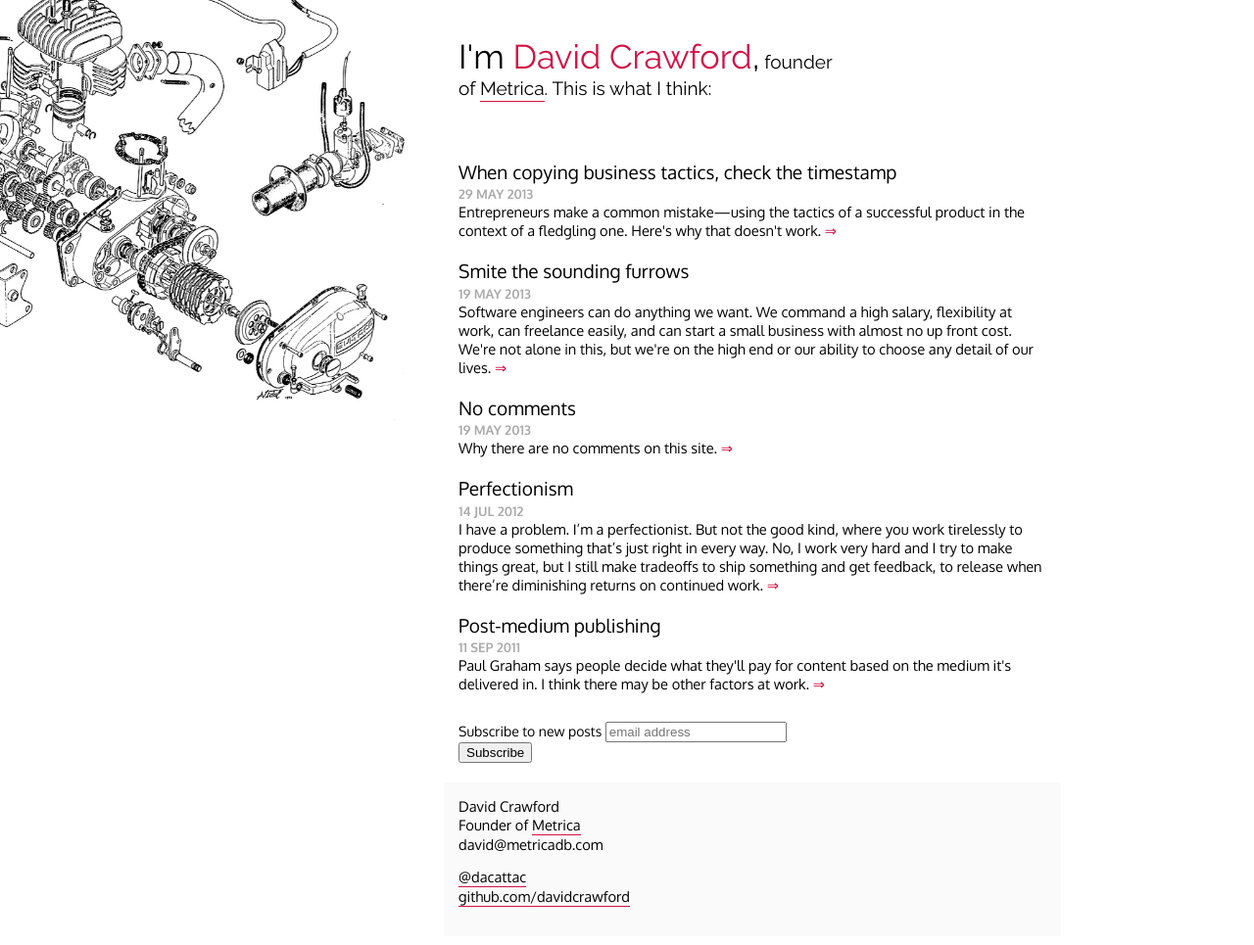
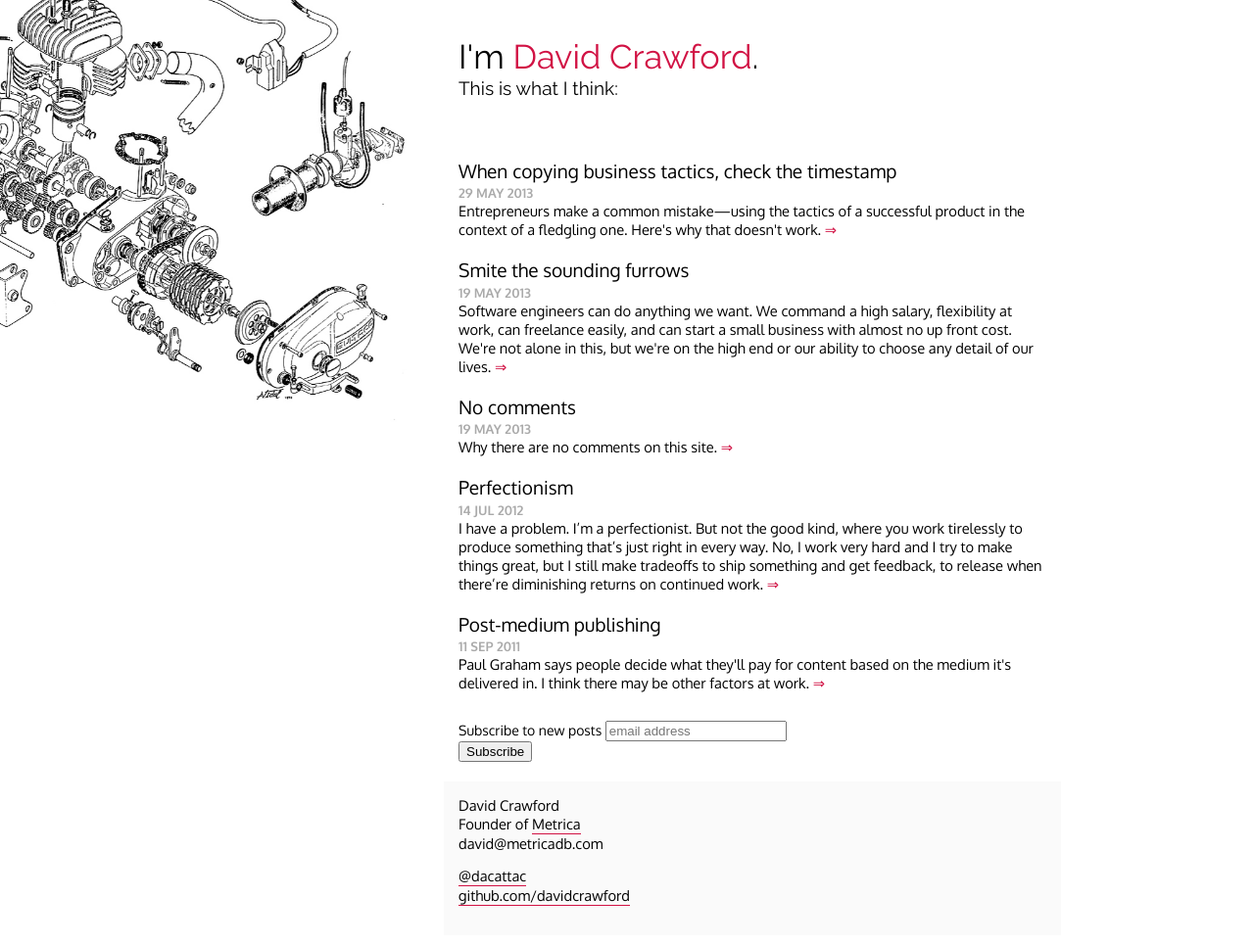
Before and after one commit to davidcrawford/davidcrawford.github.io, a Jekyll site: the page built from index.html, in a window 1280 px wide and 976 px high. Shown: the top 965 px of the window at 98% size. Built offline with Jekyll 4.4.1, drawn with Linux system fonts in a browser that asks for light colours; Markdown is read by kramdown in place of the engine named in the settings; comment, search, counter and statistics services are not loaded.

Commit message:
Remove outdated Metrica reference

```diff
--- a/_layouts/default.html
+++ b/_layouts/default.html
@@ -39,8 +39,8 @@
   <img id="engine" alt="engine" src="/img/engine_etching.jpg" />
 
   <div class="top">
-    <span class="large">I'm <span class="red">David Crawford</span>,</span> founder<br />
-    of <a href="http://metricadb.com" target="_BLANK">Metrica</a>.  This is what I think:
+    <span class="large">I'm <span class="red">David Crawford</span>.</span><br />
+    This is what I think:
   </div>
 
   {{ content }}
```
